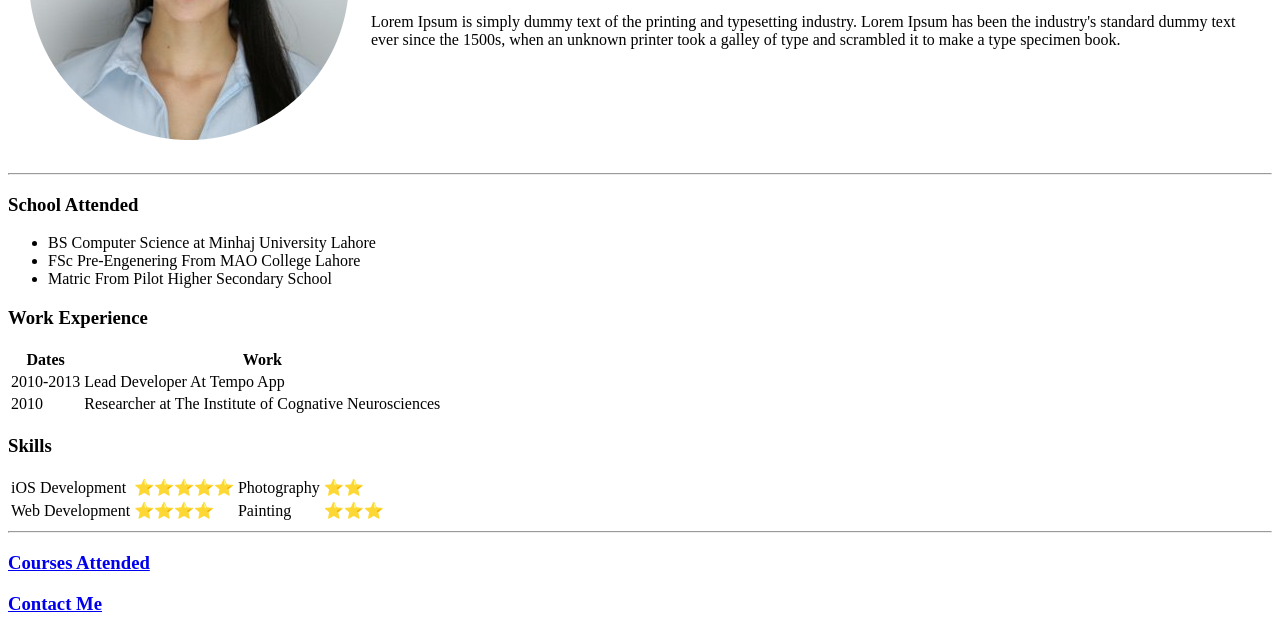
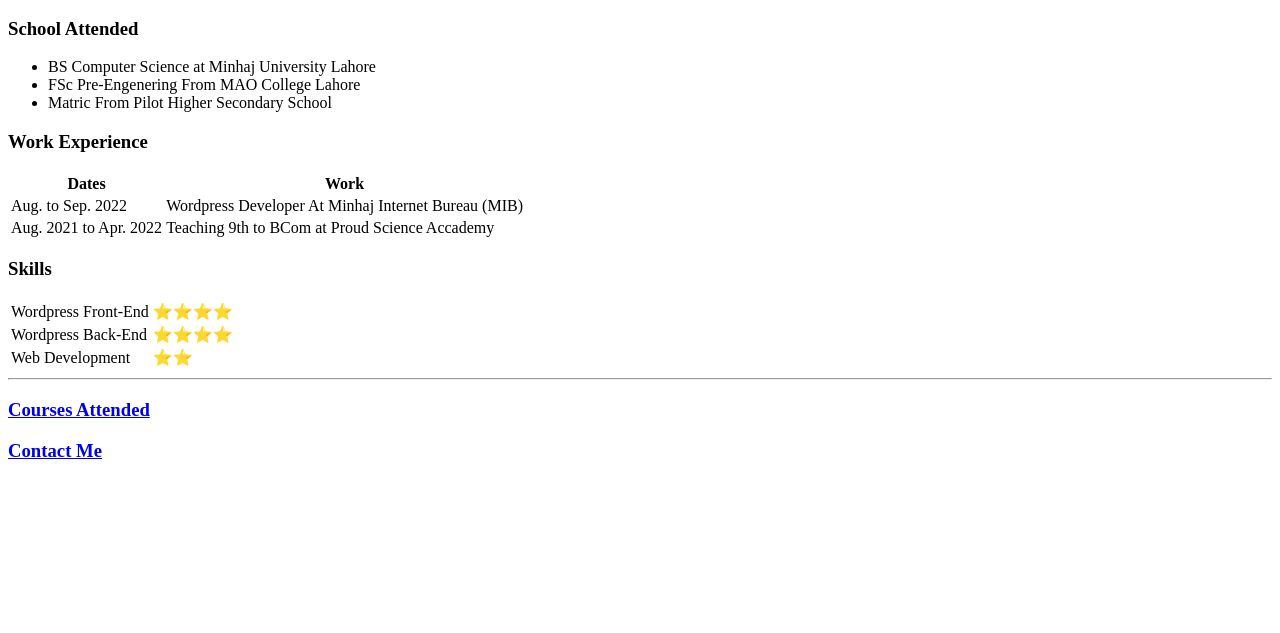
Before and after one commit to umair-198/cv, a plain HTML site: page index.html in a window 1280 px wide. Shown: the part 209-842 px from the top of the page. After the commit the page ends 800 px from the top, so only its background shows below. Drawn offline with Linux system fonts and the light colour scheme.

Commit message:
Update index.html

```diff
--- a/index.html
+++ b/index.html
@@ -4,16 +4,17 @@
 <head>
     <meta charset="UTF-8">
     <title>Muhammad Umair</title>
+    <link rel="stylesheet" href="css/style.css">
 </head>
 
 <body>
     <table cellspacing="20px">
         <tr>
-            <td><img src="img/angela_yu.png" alt="Angela_yu Profile Pic">
+            <td><img src="img/umair.png" alt="Angela_yu Profile Pic">
                 <!-- <img src="https://pbs.twimg.com/profile_images/1523987597751726081/XuQeo7gC_400x400.jpg" alt="angela yu profile Picture"> --></td>
                 <td><h1>Muhammad Umair</h1>
                     <p><em>Student at Minhaj University</em> and doing <strong> BS Computer Science</strong>.</p>
-                    <p>Lorem Ipsum is simply dummy text of the printing and typesetting industry. Lorem Ipsum has been the industry's standard dummy text ever since the 1500s, when an unknown printer took a galley of type and scrambled it to make a type specimen book.</p>
+                    <p>I am Web Developer and also a wordpress full stack Developer</p>
                     </td>
         </tr>
     </table>
@@ -34,31 +35,38 @@
         </thead>
         <tbody>
             <tr>
-                <td>2010-2013</td>
-                <td>Lead Developer At Tempo App</td>
+                <td>Aug. to Sep. 2022 </td>
+                <td>Wordpress Developer At Minhaj Internet Bureau (MIB)</td>
             </tr>
             <tr>
-                <td>2010</td>
-                <td>Researcher at The Institute of Cognative Neurosciences</td>
+                <td>Aug. 2021 to Apr. 2022</td>
+                <td>Teaching 9th to BCom at Proud Science Accademy</td>
             </tr>
         </tbody>
 
     </table>
     <h3>Skills</h3>
     <table>
-        <tr>
-            <td>iOS Development</td>
-            <td>⭐⭐⭐⭐⭐</td>
-            <td>Photography</td>
-            <td>⭐⭐</td>
-        </tr>
-        <tr>
-            <td>Web Development</td>
-            <td>⭐⭐⭐⭐</td>
-            <td>Painting</td>
-            <td>⭐⭐⭐</td>
-        </tr>
+        <tbody>
+            <tr>
+                <td>Wordpress Front-End</td>
+                <td>⭐⭐⭐⭐</td>
+            </tr>
+            <tr>
+                <td>Wordpress Back-End</td>
+                <td>⭐⭐⭐⭐</td>
+            </tr>
+            <tr>
+                <td>Web Development</td>
+                <td>⭐⭐</td>
+            </tr>
+
+        </tbody>
+
     </table>
+
+
+
     <hr>
     <h3><a href="courses.html"> Courses Attended</a></h3>
     <h3><a href="contact_me.html"> Contact Me</a></h3>
```
